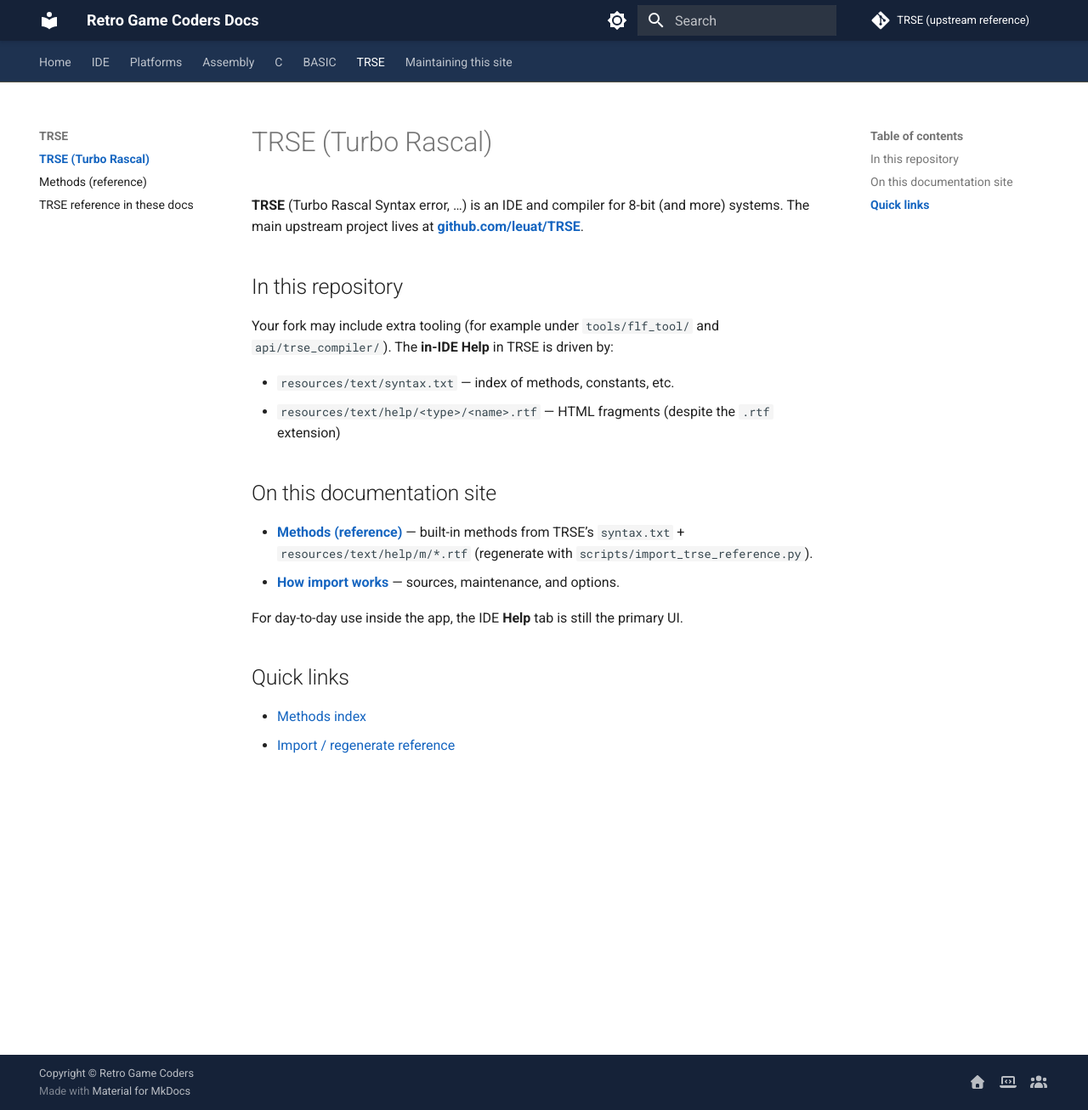
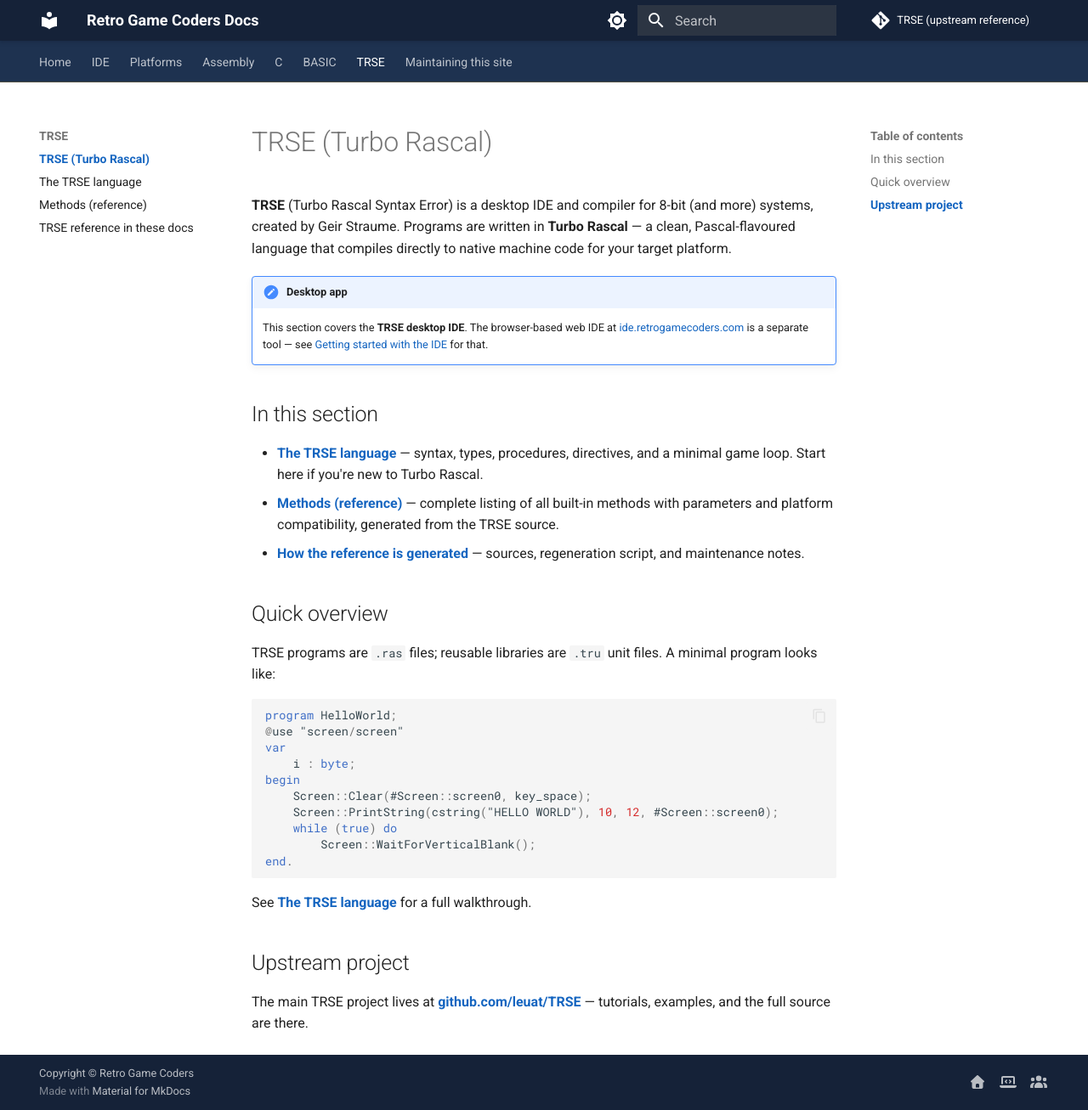
Before and after one commit to omiq/retrodocs, an MkDocs documentation site: the page built from docs/trse/index.md, in a window 1280 px wide and 1307 px high. Shown: the whole window at 85% size. Built offline with MkDocs 1.6.1 and Material for MkDocs 9.7.7, drawn with Linux system fonts in a browser that asks for light colours; comment, search, counter and statistics services are not loaded.

Commit message:
new docs

````diff
--- a/docs/trse/index.md
+++ b/docs/trse/index.md
@@ -1,22 +1,35 @@
 # TRSE (Turbo Rascal)
 
-**TRSE** (Turbo Rascal Syntax error, …) is an IDE and compiler for 8-bit (and more) systems. The main upstream project lives at **[github.com/leuat/TRSE](https://github.com/leuat/TRSE)**.
+**TRSE** (Turbo Rascal Syntax Error) is a desktop IDE and compiler for 8-bit (and more) systems, created by Geir Straume. Programs are written in **Turbo Rascal** — a clean, Pascal-flavoured language that compiles directly to native machine code for your target platform.
 
-## In this repository
+!!! note "Desktop app"
+    This section covers the **TRSE desktop IDE**. The browser-based web IDE at [ide.retrogamecoders.com](https://ide.retrogamecoders.com) is a separate tool — see [Getting started with the IDE](../ide/getting-started.md) for that.
 
-Your fork may include extra tooling (for example under `tools/flf_tool/` and `api/trse_compiler/`). The **in-IDE Help** in TRSE is driven by:
+## In this section
 
-- `resources/text/syntax.txt` — index of methods, constants, etc.
-- `resources/text/help/<type>/<name>.rtf` — HTML fragments (despite the `.rtf` extension)
+- **[The TRSE language](language.md)** — syntax, types, procedures, directives, and a minimal game loop. Start here if you're new to Turbo Rascal.
+- **[Methods (reference)](reference/methods-index.md)** — complete listing of all built-in methods with parameters and platform compatibility, generated from the TRSE source.
+- **[How the reference is generated](help-import.md)** — sources, regeneration script, and maintenance notes.
 
-## On this documentation site
+## Quick overview
 
-- **[Methods (reference)](reference/methods-index.md)** — built-in methods from TRSE’s `syntax.txt` + `resources/text/help/m/*.rtf` (regenerate with `scripts/import_trse_reference.py`).
-- **[How import works](help-import.md)** — sources, maintenance, and options.
+TRSE programs are `.ras` files; reusable libraries are `.tru` unit files. A minimal program looks like:
 
-For day-to-day use inside the app, the IDE **Help** tab is still the primary UI.
+```pascal
+program HelloWorld;
+@use "screen/screen"
+var
+    i : byte;
+begin
+    Screen::Clear(#Screen::screen0, key_space);
+    Screen::PrintString(cstring("HELLO WORLD"), 10, 12, #Screen::screen0);
+    while (true) do
+        Screen::WaitForVerticalBlank();
+end.
+```
 
-## Quick links
+See **[The TRSE language](language.md)** for a full walkthrough.
 
-- [Methods index](reference/methods-index.md)
-- [Import / regenerate reference](help-import.md)
+## Upstream project
+
+The main TRSE project lives at **[github.com/leuat/TRSE](https://github.com/leuat/TRSE)** — tutorials, examples, and the full source are there.
--- a/mkdocs.yml
+++ b/mkdocs.yml
@@ -102,6 +102,7 @@
       - "Color BASIC": basic/color-basic.md
   - TRSE:
       - trse/index.md
+      - "The TRSE language": trse/language.md
       - "Methods (reference)": trse/reference/methods-index.md
       - trse/help-import.md
   - Maintaining this site: MAINTAINING.md
````
Also changed, not shown: docs/trse/language.md (added, +383 -0 lines).
